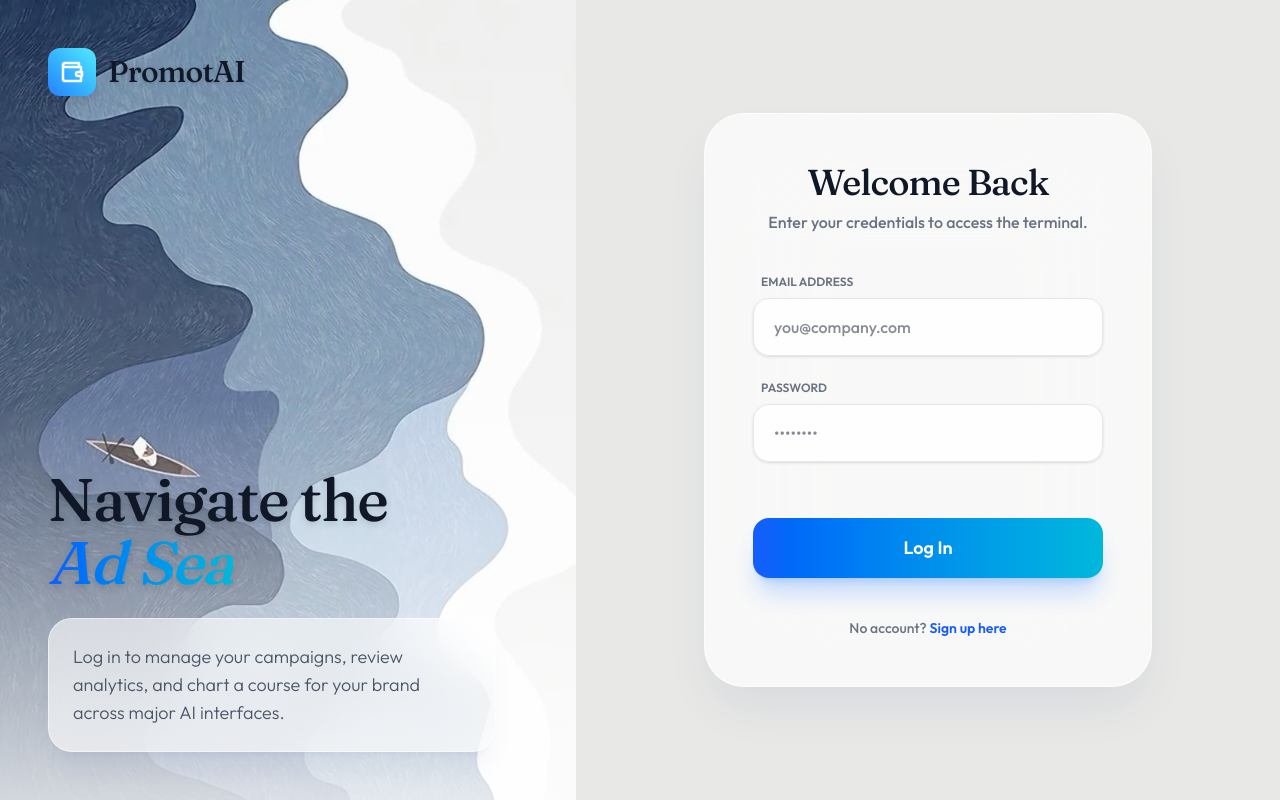
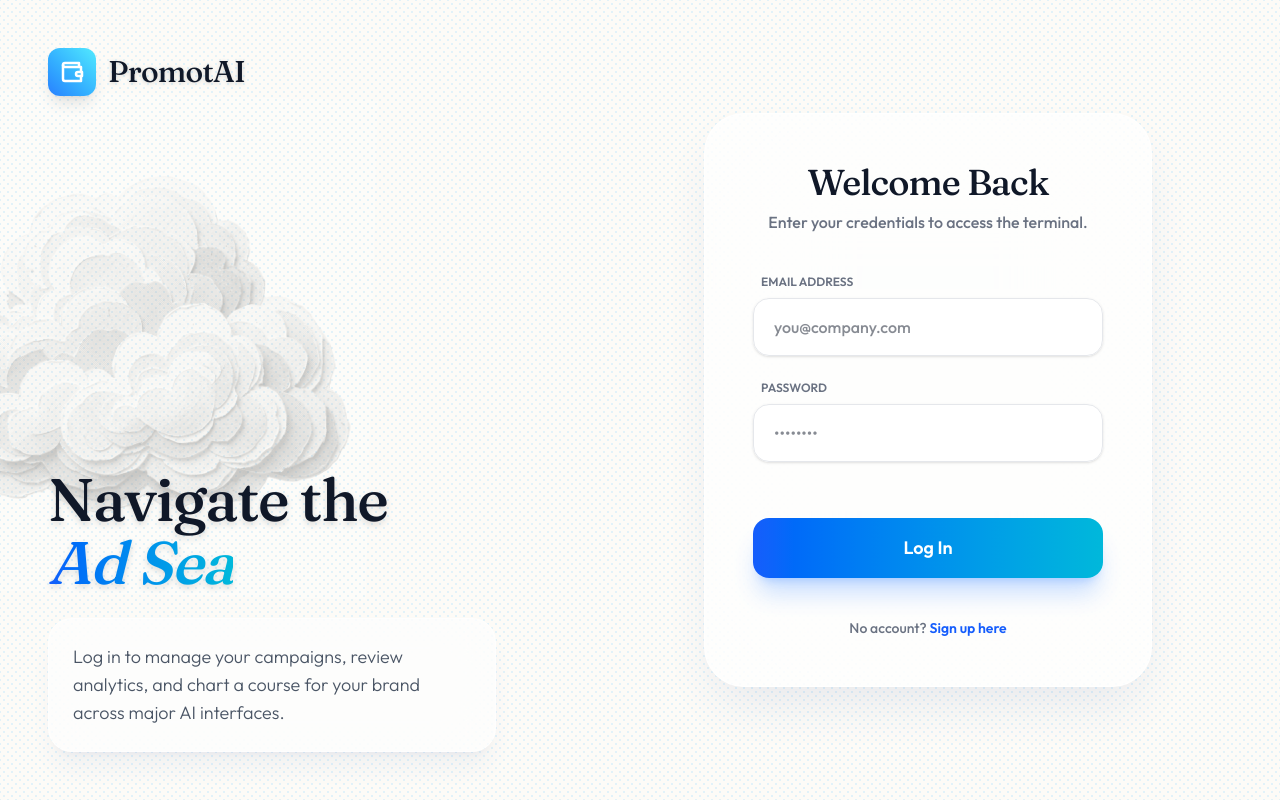
Before and after one commit to daveshpannu/promotai-web, a Next.js app: page /login in a window 1280 px wide. Built offline with nearby package versions, Linux system fonts and the light colour scheme.

Commit message:
style: Restore standard halftone sky and paper-cut clouds to login page

```diff
--- a/src/app/login/page.tsx
+++ b/src/app/login/page.tsx
@@ -38,16 +38,21 @@ export default function LoginPage() {
   };
 
   return (
-    <div className="min-h-[100dvh] flex flex-col md:flex-row bg-[#e8e8e6] font-sans selection:bg-blue-100 selection:text-blue-900 overflow-hidden relative">
+    <div className="min-h-[100dvh] flex flex-col md:flex-row bg-[#fdfbf7] font-sans selection:bg-blue-100 selection:text-blue-900 overflow-hidden relative">
 
-      {/* Left Column - Graphic/Brand with Uploaded Image Background */}
+      {/* --- PARALLAX BACKGROUND --- */}
+      <div className="fixed inset-0 pointer-events-none overflow-hidden z-0 bg-halftone-sky">
+        <motion.div
+          animate={{ y: [-20, 20, -20], rotate: [-2, 2, -2] }}
+          transition={{ duration: 15, repeat: Infinity, ease: "easeInOut" }}
+          className="absolute top-[10%] left-[-10%] w-[500px] mix-blend-multiply opacity-60 filter grayscale"
+        >
+          <img src="/paper_cloud_1.png" alt="Cloud" className="w-full h-auto" />
+        </motion.div>
+      </div>
+
+      {/* Left Column - Graphic/Brand */}
       <div className="w-full md:w-[45%] relative flex flex-col justify-between p-12 overflow-hidden z-10">
-
-        {/* Background Tides Illustration */}
-        <div className="absolute inset-0 z-0">
-          <img src="/login_left_tides.jpg" alt="Tides" className="w-full h-full object-cover" />
-          <div className="absolute inset-0 bg-gradient-to-t from-white/80 via-white/20 to-transparent"></div>
-        </div>
 
         {/* Logo area */}
         <div className="relative z-10 flex items-center gap-3">
```
